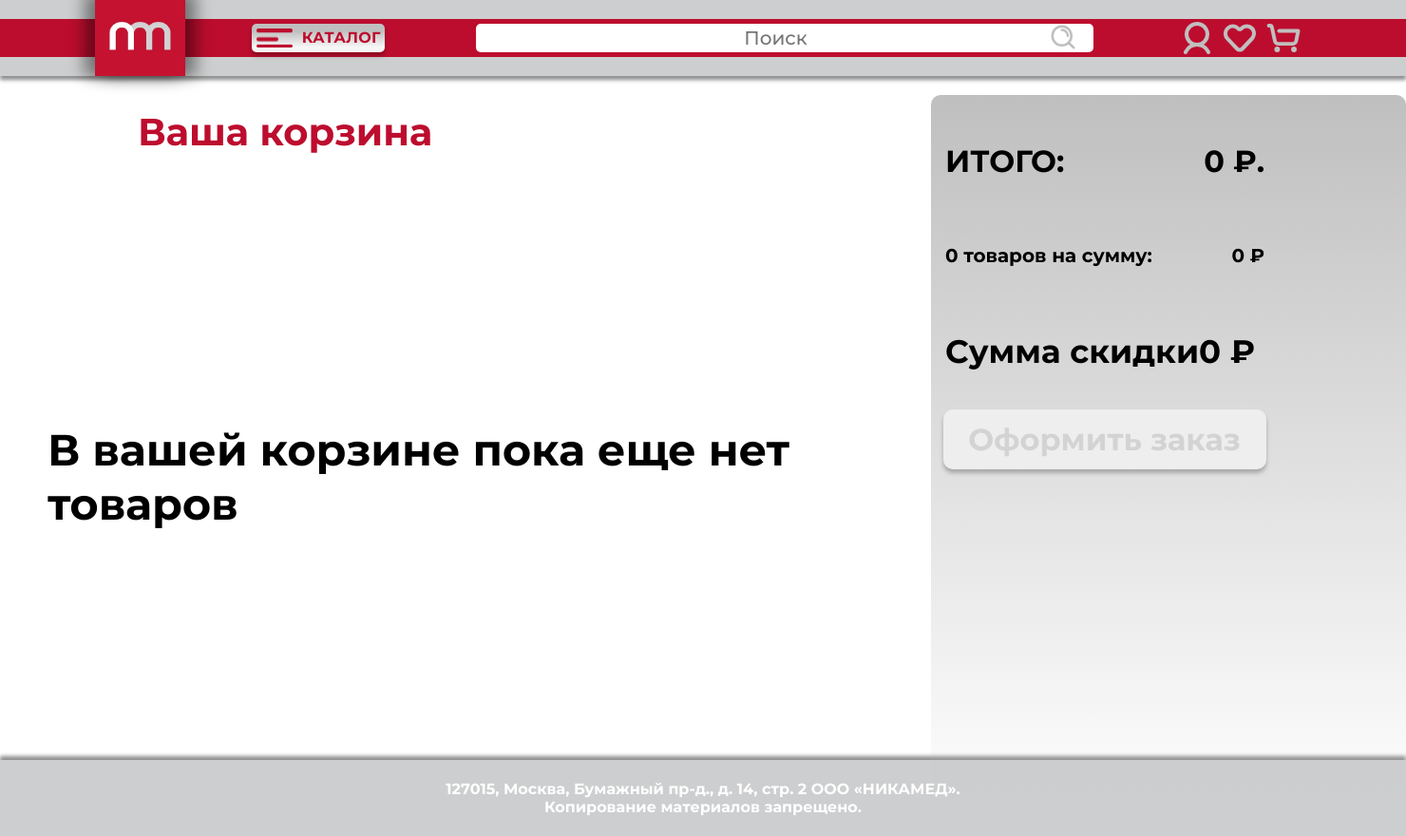
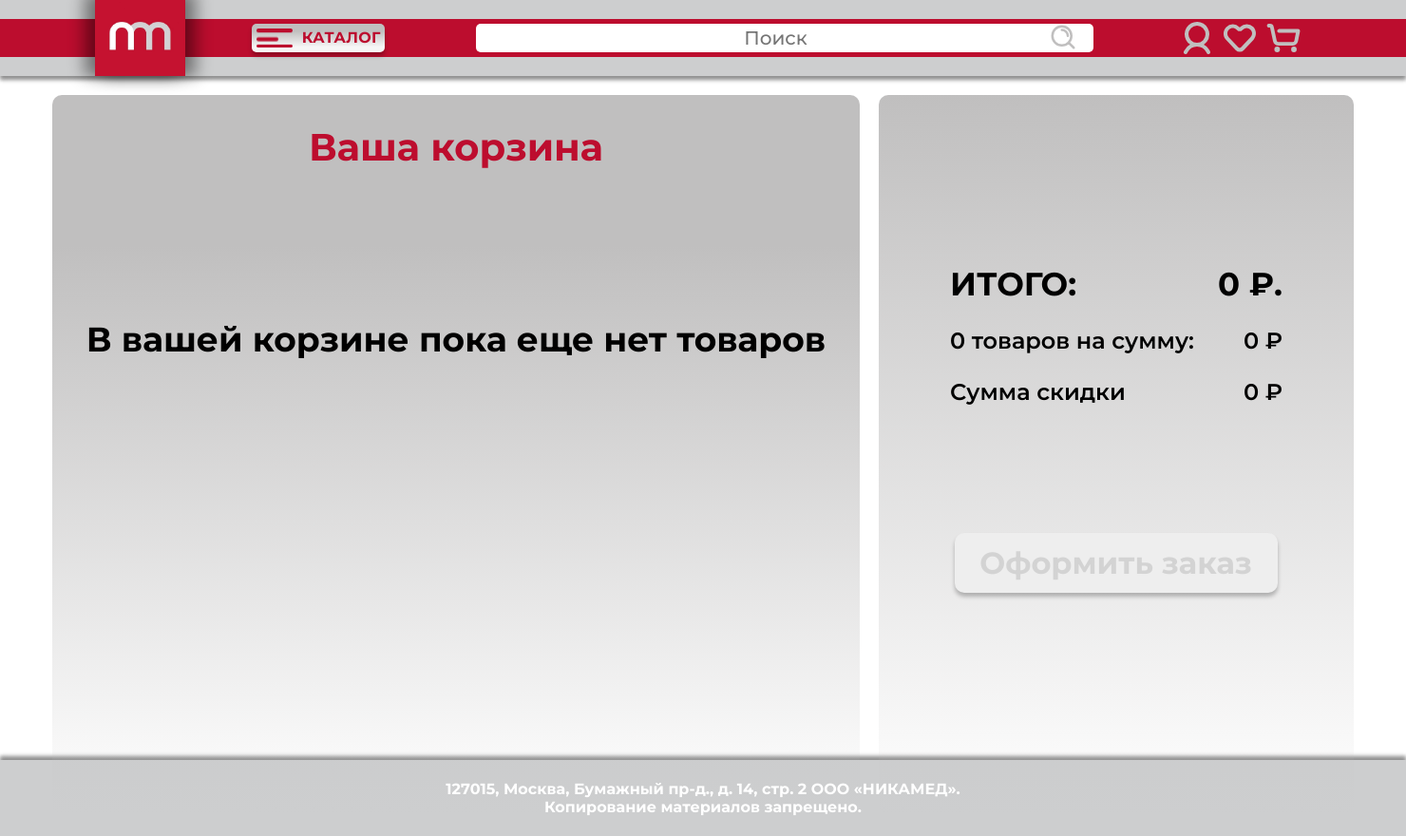
Before and after one commit to AmarilloS1im/Django_projects, a Django app: page /products/cart/ in a window 1480 px wide. Shown: the whole page at 95% size. Run offline with Django 4.2, Linux system fonts and the light colour scheme; the visitor is signed in with stand-in values (Sample User, id 1); data that the repository does not hold is empty; some libraries are stand-ins or nearby versions.

Commit message:
11 04 2024

```diff
--- a/NMD-server/store/products/templates/products/base_products.html
+++ b/NMD-server/store/products/templates/products/base_products.html
@@ -60,12 +60,16 @@
                    <a href="{% url 'products:cart' %}">
                        <svg class="cart" fill="#C0BFBF"  viewBox="-2 -2 204.00 204.00" data-name="Layer 1" id="Layer_1" xmlns="http://www.w3.org/2000/svg"><g id="SVGRepo_bgCarrier" stroke-width="0"></g><g id="SVGRepo_tracerCarrier" stroke-linecap="round" stroke-linejoin="round"></g><g id="SVGRepo_iconCarrier"><title></title><path d="M183.25,52.75a18.22,18.22,0,0,0-7-1h-91c-3.5,0-8-.5-11.5.5a9.64,9.64,0,0,0-7.5,9.5,10,10,0,0,0,10,10h90.5l-8,42a10.22,10.22,0,0,1-10,8h-75a10.66,10.66,0,0,1-10-8l-16-74a20.3,20.3,0,0,0-19.5-16h-7a10,10,0,0,0,0,20h7l16,74c3,14,15,23.5,29.5,23.5h75c12,0,24.5-8,28-19.5,2.5-8,4-17,5.5-25,1.5-8.5,3.5-17,5-25a17.76,17.76,0,0,0,1-5,17,17,0,0,0,.5-5c0-4-2-8-5.5-9Zm-132,108.5a15,15,0,0,0,30,0h0a15,15,0,0,0-30,0Zm90,0a15,15,0,1,0,15-15,15,15,0,0,0-15,15v0Z"></path></g></svg>
                    </a>
+                   <div class="counter-icon-group">
+
+                   {% if not favorites.total_qty == 0%}
+                        <div class="heart-counter">{{favorites.total_qty}}</div>
+                   {% endif %}
+
                    {% if not baskets.total_qty == 0%}
                         <div class="cart-counter">{{baskets.total_qty}}</div>
                    {% endif %}
-                   {% if not favorites.total_qty == 0%}
-                        <div class="heart-counter">{{favorites.total_qty}}</div>
-                   {% endif %}
+                   </div>
 
                </div>
                </div>
--- a/NMD-server/store/products/templates/products/cart.html
+++ b/NMD-server/store/products/templates/products/cart.html
@@ -40,7 +40,7 @@
             <div class="counter-group">
 
                 <div class="cart_favorits_and_trash">
-                    <a name='heart_favorites' class="btn_favorites"
+                    <a class="btn_favorites" name='heart_favorites'
                        href="{% url 'products:favorites_add' basket.product.article %}">
                         <svg data-is_favorite="{% get_favorites filter=request.user filter_2=basket.product%}"
                              class="favorites_heart" stroke-width="2" stroke-linecap="round" stroke-linejoin="round"
@@ -59,7 +59,7 @@
                     <a class="trash" href="{% url 'products:basket_remove' basket.id %}">
                         <svg class="little_garbage" viewBox="0 0 32 32" fill="#ececec" xml:space="preserve"
                              xmlns="http://www.w3.org/2000/svg"><path d="M6 12v15c0 1.654 1.346 3 3 3h14c1.654 0 3-1.346 3-3V12H6zm6 13a1 1 0 0 1-2 0v-9a1 1 0 0 1 2 0v9zm5 0a1 1 0 0 1-2 0v-9a1 1 0 0 1 2 0v9zm5 0a1 1 0 0 1-2 0v-9a1 1 0 0 1 2 0v9zM27 6h-6V5c0-1.654-1.346-3-3-3h-4c-1.654 0-3 1.346-3 3v1H5c-1.103 0-2 .897-2 2v1a1 1 0 0 0 1 1h24a1 1 0 0 0 1-1V8c0-1.103-.897-2-2-2zM13 5c0-.551.449-1 1-1h4c.551 0 1 .449 1 1v1h-6V5z"  ></path></svg>
-                        <span class="cart_icons">Удалить</span>
+                        Удалить
                     </a>
                 </div>
 
@@ -71,7 +71,6 @@
                 </div>
             </div>
         </div>
-
 
         {% endfor %}
         <script>
@@ -94,25 +93,24 @@
 </div>
 <div class=confirm_order_group>
     <div class="cart-total-info">
+        <div class="total_cart_qty"> Количество: <span> {{baskets.total_qty}}</span></div>
+        <div class="total_cart_qty"> На сумму: <span> {{baskets.total_sum}} &#x20bd;</span></div>
+        <div class="total_cart_discount">Сумма скидки <span>0 &#x20bd;</span></div>
 
-            <div class="total_cart_qty"><span style="float: left"> {{baskets.total_qty}} товаров на сумму:</span> <span
-                    style="float: right"> {{baskets.total_sum}} &#x20bd;</span></div>
-            <div class="total_cart_discount"><span style="float: left">Сумма скидки</span> <span style="float: right">0 &#x20bd;</span></div>
+        <div class="total_cart_amount">ИТОГО: <span>{{baskets.total_sum}} &#x20bd;.</span>
+        </div>
 
-            <div class="total_cart_amount"><span style="float: left">ИТОГО:</span> <span style="float: right">{{baskets.total_sum}} &#x20bd;.</span>
-            </div>
         <button class="btn_buy" type="submit">Оформить заказ</button>
-
     </div>
 </div>
 </div>
 {% else %}
-<div class="cart_all_products">
-    <div class="cart_title"><span class="cart_title_left">Ваша корзина</span></div>
+<div class="cart-all-products">
+    <div class="cart-title-no-goods">Ваша корзина</div>
     <div class="no_goods_message">В вашей корзине пока еще нет товаров</div>
 </div>
 <div class=confirm_order_group>
-    <div class="cart_total_info">
+    <div class="cart-total-info-no-goods">
         <div class="total_cart_amount"><span style="float: left">ИТОГО:</span> <span style="float: right">{{baskets.total_sum}} &#x20bd;.</span>
         </div>
         <div class="total_cart_qty"><span style="float: left"> {{baskets.total_qty}} товаров на сумму:</span> <span
--- a/NMD-server/store/static/cart.css
+++ b/NMD-server/store/static/cart.css
@@ -28,7 +28,7 @@
 .scroll-products{
     display: flex;
     flex-wrap: wrap;
-    height: 450px;
+    height: 500px;
 
     overflow-x: hidden;
     overflow-y: auto;
@@ -54,7 +54,7 @@
     width: 780px;
     height: 95px;
     margin: 10px auto;
-    margin-right: 45px;
+    margin-right: 43px;
 
 
 
@@ -122,13 +122,10 @@
 
 .cart_products{
     display: block;
-
-
-
     width: 39rem;
     height: 12.5rem;
     margin: 10px auto;
-    padding: 15px 15px;
+    padding: 15px 25px;
 
 
     border-radius: .5rem;
@@ -190,6 +187,329 @@
     line-height: 24px;
 }
 
+
+
+
+
+
+
+
+
+
+
+.favorits_icon{
+    position:relative;
+    top: -7px;
+    left: -3px;
+    display: flex;
+    width: 1.3rem;
+    height: 1.3rem;
+    bottom:1.3rem;
+}
+
+
+
+
+
+
+
+
+.counter {
+
+  display: inline-flex;
+  width: 120px;
+  height: 35px;
+  gap: 5px;
+
+  margin-right: 25px;
+  margin-bottom: 10px;
+
+
+}
+
+.counter_plus_minus {
+  display: block;
+  width: 60px;
+  height: 30px;
+  border: none;
+  border-radius: 50%;
+  align-items: center;
+  justify-content: center;
+  font-size: 20px;
+  background-color: #d8d8d8;
+
+  box-shadow: 0px 4px 4px 0px rgba(0, 0, 0, 0.25);
+  text-decoration: none;
+  color: black;
+  font-size: 1.2rem;
+  font-weight: 700;
+  text-align: center;
+
+  box-shadow: 0 .4rem .75rem 0rem rgba(0, 0, 0, 0.5);
+}
+
+.counter_plus_minus:hover {
+  display: block;
+  width: 60px;
+  height: 30px;
+  border-radius: 50%;
+  align-items: justify;
+  justify-content: center;
+  font-size: 1.2rem;
+  font-weight: 700;
+  text-align: center;
+  background-color: #cccaca;
+  transition: .5s;
+  box-shadow: 0 .25rem .5rem 0 rgba(0, 0, 0, 0.5);
+}
+
+.counter_plus_minus:active {
+  display: block;
+  width: 60px;
+  height: 30px;
+  border-radius: 50%;
+  align-items: justify;
+  justify-content: center;
+  font-size: 1.2rem;
+  font-weight: 700;
+  text-align: center;
+  background-color: #cccaca;
+
+  box-shadow: inset 0 .5rem 1rem .1rem rgba(0, 0, 0, 0.25);
+}
+
+.counter_input {
+  display: inline-flex;
+  width: 50px;
+  height: 30px;
+  margin-top: 2px;
+  border-radius: 5px;
+  text-align: center;
+  border: solid 3px black;
+  font-size: 20px;
+  font-weight: bold;
+  font-family: Montserrat;
+  font-color: black;
+}
+
+
+.amount{
+    width: 210px;
+    height:auto;
+    color: #000;
+    text-align: right;
+    font-family: Montserrat;
+    font-size: 32px;
+    font-style: normal;
+    font-weight: 500;
+    line-height: normal;
+
+    margin: 100px 0px 23px 0px;
+    padding-right: 10px;
+}
+
+
+
+
+
+.cart-total-info{
+    display: block;
+    width: 21.5rem;
+    height: 20rem;
+    margin: 6.25rem auto;
+    flex-shrink: 0;
+    justify-content: center;
+    align-items: center;
+
+    border-radius: .5rem;
+    background: #FFF;
+    box-shadow: 0 .2rem .2rem 0 rgba(0, 0, 0, 0.25);
+    color: #000;
+}
+
+
+
+.total_cart_qty{
+    display: flex;
+
+    justify-content: space-between;
+    color: rgb(0, 0, 0);
+    font-family: Montserrat;
+    font-size: 1.2rem;
+    font-weight: 600;
+    line-height: 39px;
+    margin: 1rem 2rem;
+
+
+}
+
+
+
+.total_cart_discount{
+    display: flex;
+    justify-content: space-between;
+    color: #000;
+    text-align: justify;
+    font-family: Montserrat;
+    font-size: 1.2rem;
+    font-style: normal;
+    font-weight: 600;
+    line-height: normal;
+    margin: 1rem 2rem;
+
+
+
+
+}
+
+.total_cart_amount{
+    display: flex;
+    justify-content: space-between;
+    color: rgb(0, 0, 0);
+    font-family: Montserrat;
+    font-size: 1.7rem;
+    font-weight: 700;
+    line-height: 39px;
+    margin: 1rem 2rem;
+    margin-top: 3rem;
+
+
+
+
+}
+
+.btn_buy{
+    display: flex;
+    width: 340px;
+    height: 63px;
+    margin: 0 auto;
+    margin-top: 2rem;
+
+
+    padding: 12px 24px 12px 23px;
+    justify-content: center;
+    align-items: center;
+    flex-shrink: 0;
+
+    border-radius: 10px;
+    background: #BD0D2E;
+    box-shadow: 0px 4px 4px 0px rgba(0, 0, 0, 0.25);
+
+    color: #C0BFBF;
+    text-align: center;
+    font-family: Montserrat;
+    font-size: 32px;
+    font-style: normal;
+    font-weight: 700;
+    line-height: normal;
+
+    outline:none;
+    border:none;
+
+    box-shadow: 0 .5rem .75rem .1rem rgba(0, 0, 0, 0.5);
+
+
+
+}
+
+.btn_buy:hover{
+    transition-duration: .5s;
+    color: white;
+    svg {
+      transition-duration: .5s;
+      fill: white;
+    }
+    background: #9c0925;
+    box-shadow: 0 .25rem .5rem 0 rgba(0, 0, 0, 0.5);
+}
+
+.btn_buy:active{
+    background: #790218;
+    box-shadow: inset 0 .5rem 1rem .1rem rgba(0, 0, 0, 0.25);
+}
+
+
+.button-cart{
+    width: 4rem;
+    height: 3rem;
+    flex-shrink: 0;
+    margin-right: 0.5rem;
+}
+
+.cart-title-no-goods{
+
+    justify-content: space-between;
+    width: 780px;
+    height: 95px;
+    margin: 30px auto;
+
+
+    color: rgb(189, 13, 46);
+    font-family: Montserrat;
+    font-size: 40px;
+    font-weight: 700;
+    line-height: 49px;
+    text-align: center;
+
+}
+
+
+.no_goods_message{
+
+
+    font-size: 36px;
+    font-weight: 700;
+    margin: 110px 20px;
+    text-align: center;
+}
+
+.cart-total-info-no-goods{
+
+    display: block;
+    width: 21.5rem;
+    height: 20rem;
+    margin: 6rem auto;
+    flex-shrink: 0;
+    justify-content: center;
+    align-items: center;
+
+    border-radius: .5rem;
+
+
+    color: #000;
+
+
+}
+
+.btn_disabled{
+    display: flex;
+    width: 340px;
+    height: 63px;
+    position: relative;
+    top: 100px;
+    padding: 12px 24px 12px 23px;
+    justify-content: center;
+    align-items: center;
+    flex-shrink: 0;
+
+    border-radius: 10px;
+    background: #eee;
+    box-shadow: 0px 4px 4px 0px rgba(0, 0, 0, 0.25);
+
+    color: lightgray;
+    text-align: center;
+    font-family: Montserrat;
+    font-size: 32px;
+    font-style: normal;
+    font-weight: 700;
+    line-height: normal;
+
+    outline:none;
+    border:none;
+    margin:34px auto 0 auto;
+}
+
+
 .counter-group{
     display: flex;
     justify-content: space-between;
@@ -211,6 +531,8 @@
 
 .btn_favorites{
     display: flex;
+    width: 0rem;
+    height: 0rem;
     color: rgb(225, 225, 225);
     font-family: Montserrat;
     font-size: 20px;
@@ -220,6 +542,9 @@
     text-align: center;
     background-color: white;
     border: none;
+    left: 0rem;
+
+    bottom: 12px;
 }
 
 .btn_favorites:hover{
@@ -276,16 +601,6 @@
 
 }
 
-.favorites_heart{
-    position:relative;
-    top: -7px;
-    left: -3px;
-    display: flex;
-    width: 1.2rem;
-    height: 1.2rem;
-    bottom:1.3rem;
-}
-
 .trash{
     display: flex;
     color: rgb(225, 225, 225);
@@ -318,9 +633,6 @@
     }
     cursor: pointer;
 }
-
-
-
 .little_garbage{
     position:relative;
     top: -7px;
@@ -332,285 +644,4 @@
 
 }
 
-.favorits_icon{
-    position:relative;
-    top: -7px;
-    left: -3px;
-    display: flex;
-    width: 1.3rem;
-    height: 1.3rem;
-    bottom:1.3rem;
-}
-
-
-
-
-.counter {
-
-  display: inline-flex;
-  width: 120px;
-  height: 35px;
-  gap: 5px;
-
-  margin-right: 40px;
-  margin-bottom: 10px;
-
-
-}
-
-.counter_plus_minus {
-  display: block;
-  width: 60px;
-  height: 30px;
-  border: none;
-  border-radius: 50%;
-  align-items: center;
-  justify-content: center;
-  font-size: 20px;
-  background-color: #d8d8d8;
-
-  box-shadow: 0px 4px 4px 0px rgba(0, 0, 0, 0.25);
-}
-
-.counter_plus_minus:hover {
-  display: block;
-  width: 60px;
-  height: 30px;
-  border-radius: 50%;
-  align-items: justify;
-  justify-content: center;
-  font-size: 20px;
-  background-color: #cccaca;
-}
-
-.counter_plus_minus:active {
-  display: block;
-  width: 60px;
-  height: 30px;
-  border-radius: 50%;
-  align-items: justify;
-  justify-content: center;
-  font-size: 20px;
-  background-color: #cccaca;
-
-  box-shadow: 0px 2px 2px 0px rgba(0, 0, 0, 0.25);
-}
-
-.counter_input {
-  display: inline-flex;
-  width: 50px;
-  height: 30px;
-  margin-top: 2px;
-  border-radius: 5px;
-  text-align: center;
-  border: solid 3px black;
-  font-size: 20px;
-  font-weight: bold;
-  font-family: Montserrat;
-  font-color: black;
-}
-
-
-.amount{
-    width: 210px;
-    height:auto;
-    color: #000;
-    text-align: right;
-    font-family: Montserrat;
-    font-size: 32px;
-    font-style: normal;
-    font-weight: 500;
-    line-height: normal;
-
-    margin: 100px 0px 23px 0px;
-    padding-right: 10px;
-}
-
-
-
-
-
-.cart-total-info{
-    display: block;
-    width: 21.5rem;
-    height: 20rem;
-    margin: 6.25rem auto;
-    flex-shrink: 0;
-    justify-content: center;
-    align-items: center;
-
-    border-radius: .5rem;
-    background: #FFF;
-    box-shadow: 0 .2rem .2rem 0 rgba(0, 0, 0, 0.25);
-    color: #000;
-}
-
-.total_cart_amount{
-    display: block;
-    text-align: justify
-    color: rgb(0, 0, 0);
-    font-family: Montserrat;
-    font-size: 32px;
-    font-weight: 700;
-    line-height: 39px;
-    letter-spacing: 0%;
-    margin-top: 50px;
-    padding: 0px 15px;
-
-}
-
-.total_cart_qty{
-    display: block;
-    text-align: justify
-    color: rgb(0, 0, 0);
-    font-family: Montserrat;
-    font-size: 20px;
-    font-weight: 700;
-    line-height: 39px;
-    letter-spacing: 0%;
-    margin-top: 150px;
-    padding: 0px 15px;
-}
-
-
-
-.total_cart_discount{
-    width: auto;
-    height: auto;
-    color: #000;
-    text-align: justify;
-    font-family: Montserrat;
-    font-size: 1.7rem;
-    font-style: normal;
-    font-weight: 700;
-    line-height: normal;
-
-
-    margin: 0 10px 0 0;
-
-    position: relative;
-    top: 60px;
-    padding: 0px 15px;
-}
-
-.btn_buy{
-    display: flex;
-    width: 340px;
-    height: 63px;
-    position: relative;
-    top: 100px;
-    padding: 12px 24px 12px 23px;
-    justify-content: center;
-    align-items: center;
-    flex-shrink: 0;
-
-    border-radius: 10px;
-    background: #BD0D2E;
-    box-shadow: 0px 4px 4px 0px rgba(0, 0, 0, 0.25);
-
-    color: #FFF;
-    text-align: center;
-    font-family: Montserrat;
-    font-size: 32px;
-    font-style: normal;
-    font-weight: 700;
-    line-height: normal;
-
-    outline:none;
-    border:none;
-    margin:34px auto 0 auto;
-
-
-}
-
-.btn_buy:hover{
-    background: #9c0925;
-}
-
-.btn_buy:active{
-    background: #790218;
-}
-.btn{
-    display: flex;
-    width: 430px;
-    height: 63px;
-    padding: 12px 122px 12px 123px;
-    justify-content: center;
-    align-items: center;
-    flex-shrink: 0;
-
-    color: #FFF;
-
-    border-radius: 10px;
-    background: #BD0D2E;
-    box-shadow: 0px 4px 4px 0px rgba(0, 0, 0, 0.25);
-
-    text-align: center;
-    font-family: Montserrat;
-    font-size: 32px;
-    font-style: normal;
-    font-weight: 700;
-    line-height: normal;
-
-    outline:none;
-    border:none;
-
-    margin: 26px auto;
-}
-
-.btn:hover{
-    background: #9c0925;
-}
-
-.btn:active{
-    background: #790218;
-}
-
-.button-cart{
-    width: 4rem;
-    height: 3rem;
-    flex-shrink: 0;
-    margin-right: 0.5rem;
-}
-
-.no_goods_message{
-    display: flex;
-    position: relative;
-    top: 250px;
-    left: 50px;
-    width: auto;
-    height: auto;
-    font-size: 46px;
-    font-weight: bold;
-}
-
-.btn_disabled{
-    display: flex;
-    width: 340px;
-    height: 63px;
-    position: relative;
-    top: 100px;
-    padding: 12px 24px 12px 23px;
-    justify-content: center;
-    align-items: center;
-    flex-shrink: 0;
-
-    border-radius: 10px;
-    background: #eee;
-    box-shadow: 0px 4px 4px 0px rgba(0, 0, 0, 0.25);
-
-    color: lightgray;
-    text-align: center;
-    font-family: Montserrat;
-    font-size: 32px;
-    font-style: normal;
-    font-weight: 700;
-    line-height: normal;
-
-    outline:none;
-    border:none;
-    margin:34px auto 0 auto;
-}
-
-
 /*Main block*/
--- a/NMD-server/store/static/products.css
+++ b/NMD-server/store/static/products.css
@@ -270,6 +270,19 @@ a {
     background: #c5c4c4;
 }
 
+.counter-icon-group{
+    display: flex;
+    gap: 1rem;
+    width: 4rem;
+
+    position: relative;
+    top: -2.5rem;
+    left: 3.6rem;
+
+
+
+}
+
 .heart-counter {
     width: 1rem;
     height: 1rem;
@@ -281,10 +294,12 @@ a {
     border-radius: 50%;
     text-align: center;
     box-shadow: 0 .1rem .1rem 0 rgba(0, 0, 0, 0.25);
+
     position: relative;
-    top: -3.5rem;
-    right: -3.7rem;
+
+
 }
+
 
 .cart-counter {
     display: flex;
@@ -298,9 +313,11 @@ a {
     border-radius: 50%;
     text-align: center;
     box-shadow: 0 .1rem .1rem 0 rgba(0, 0, 0, 0.25);
-    position: relative;
-    top: -2.5rem;
-    right: -6rem;
+
+    position: absolute;
+
+    left: 2.3rem;
+
 }
 
 .banner {
@@ -552,7 +569,7 @@ input[type=checkbox]:checked + label {
 }
 
 .price {
-    width: 12rem;
+    width: 10rem;
     height: 2.5rem;
     flex-shrink: 0;
     color: #000;
@@ -561,8 +578,8 @@ input[type=checkbox]:checked + label {
     font-style: normal;
     font-weight: 400;
     line-height: normal;
-    text-align: left;
-    margin-left: 1,15rem;
+    padding-left: 1rem;
+
 }
 
 
@@ -677,7 +694,7 @@ input[type=checkbox]:checked + label {
 
 .button-cart {
     width: 1.55rem;
-    height: 31.5rem;
+    height: 1.5rem;
     flex-shrink: 0;
     margin-right: .5rem;
 }
```
Lines whose indentation alone changed are shown as unchanged.
